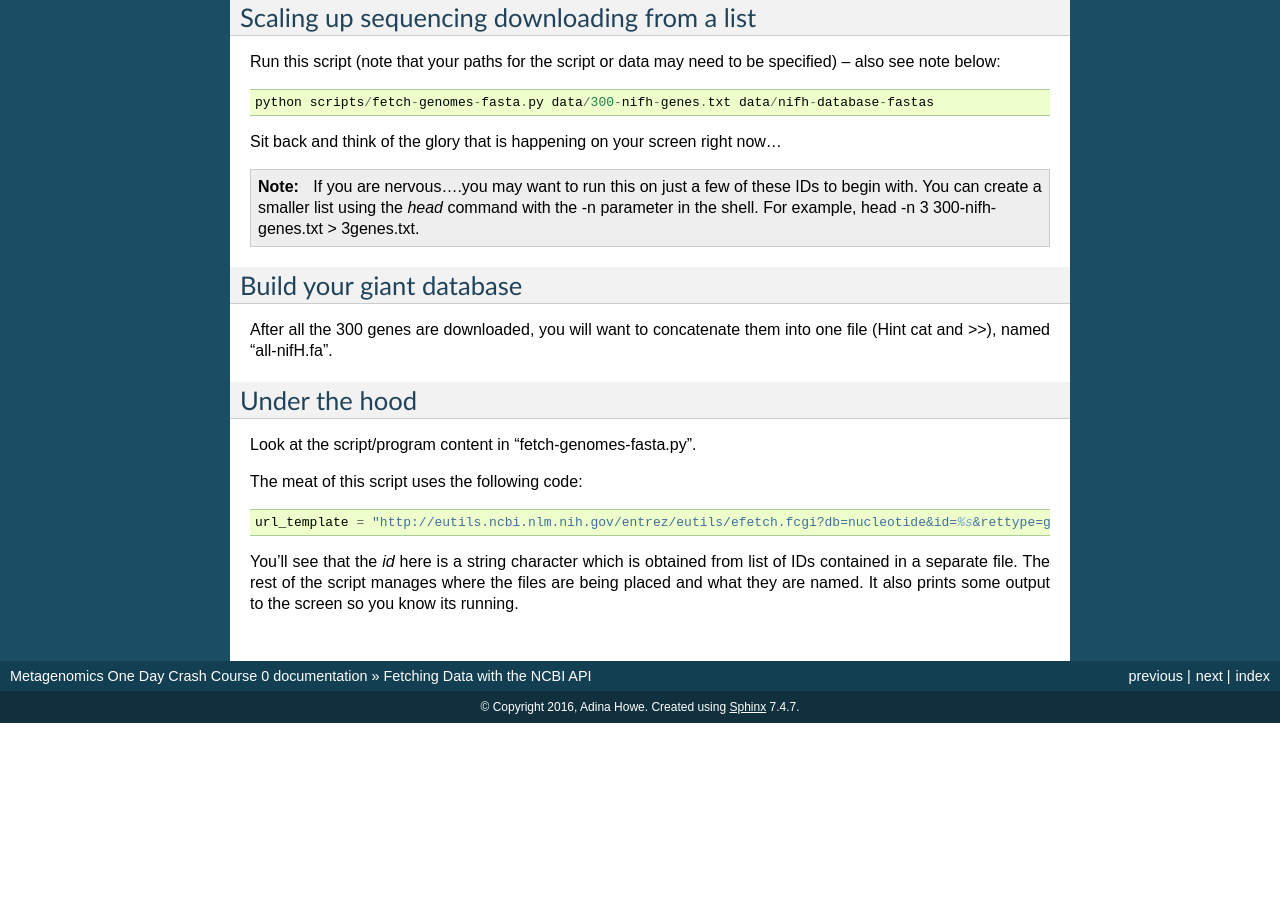
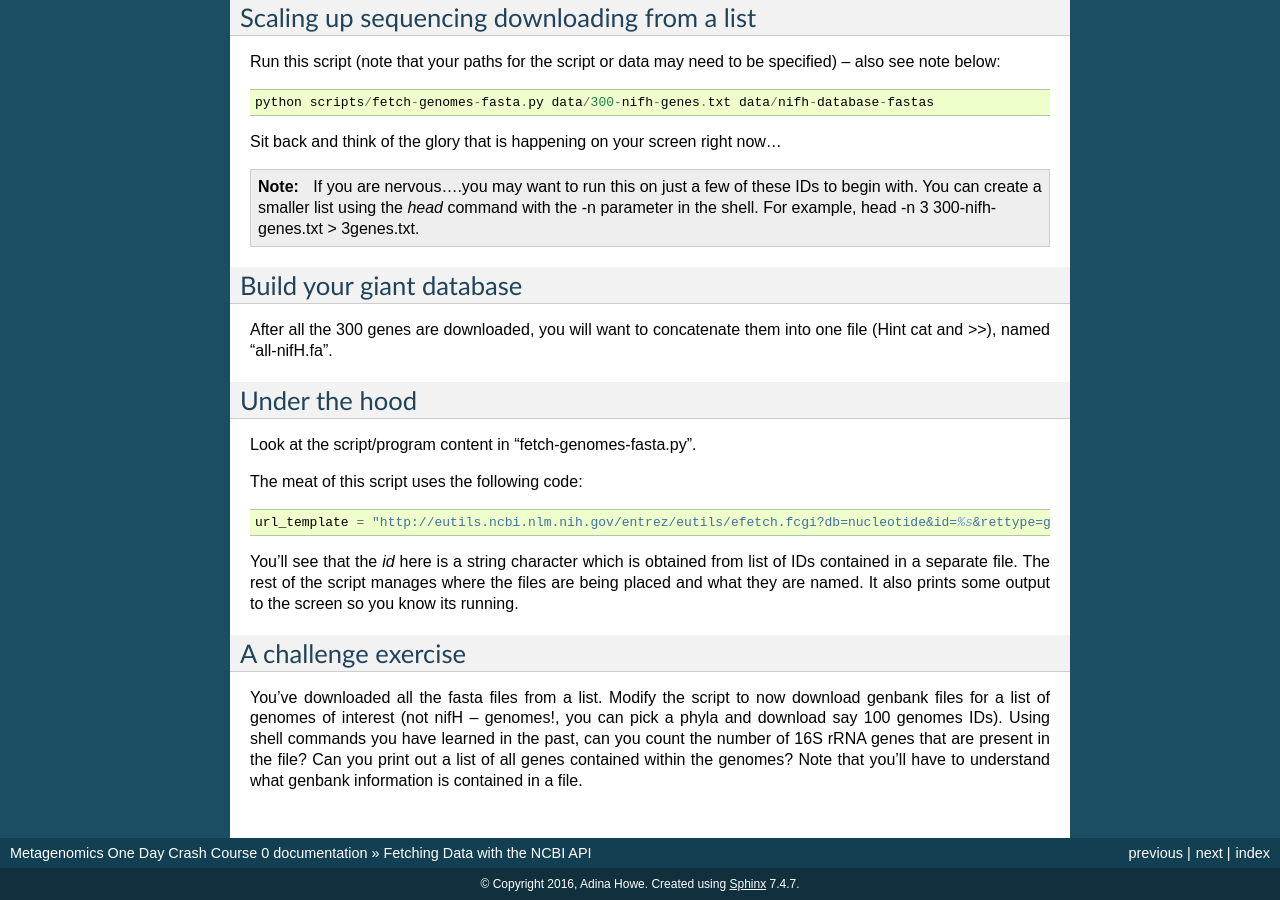
Before and after one commit to germs-lab/one-day-metag-crash-course, a Sphinx documentation site: the page built from docs/fetch-data/index.rst, in a window 1280 px wide and 900 px high, scrolled down 3979 px. Built offline with Sphinx 7.4.7, drawn with Linux system fonts in a browser that asks for light colours; before the commit the page ends 4702 px from its top, so only the background shows below that.

Commit message:
Update index.rst

```diff
--- a/docs/fetch-data/index.rst
+++ b/docs/fetch-data/index.rst
@@ -179,3 +179,8 @@ The meat of this script uses the following code::
     url_template = "http://eutils.ncbi.nlm.nih.gov/entrez/eutils/efetch.fcgi?db=nucleotide&id=%s&rettype=gb&retmode=text"
 
 You'll see that the *id* here is a string character which is obtained from list of IDs contained in a separate file.  The rest of the script manages where the files are being placed and what they are named.  It also prints some output to the screen so you know its running.
+
+A challenge exercise
+--------------------
+
+You've downloaded all the fasta files from a list.  Modify the script to now download genbank files for a list of genomes of interest (not nifH -- genomes!, you can pick a phyla and download say 100 genomes IDs).  Using shell commands you have learned in the past, can you count the number of 16S rRNA genes that are present in the file?  Can you print out a list of all genes contained within the genomes?  Note that you'll have to understand what genbank information is contained in a file.
```
